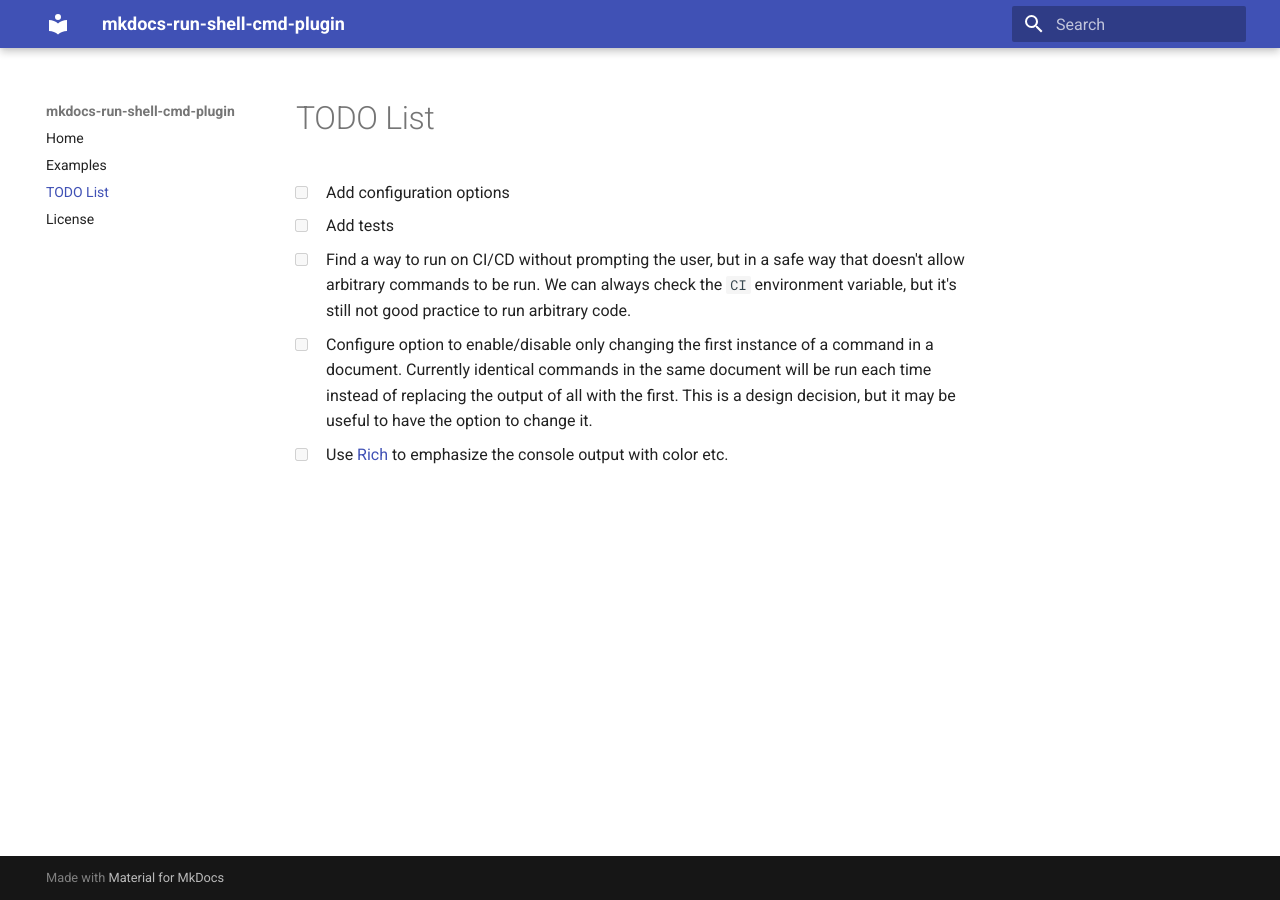
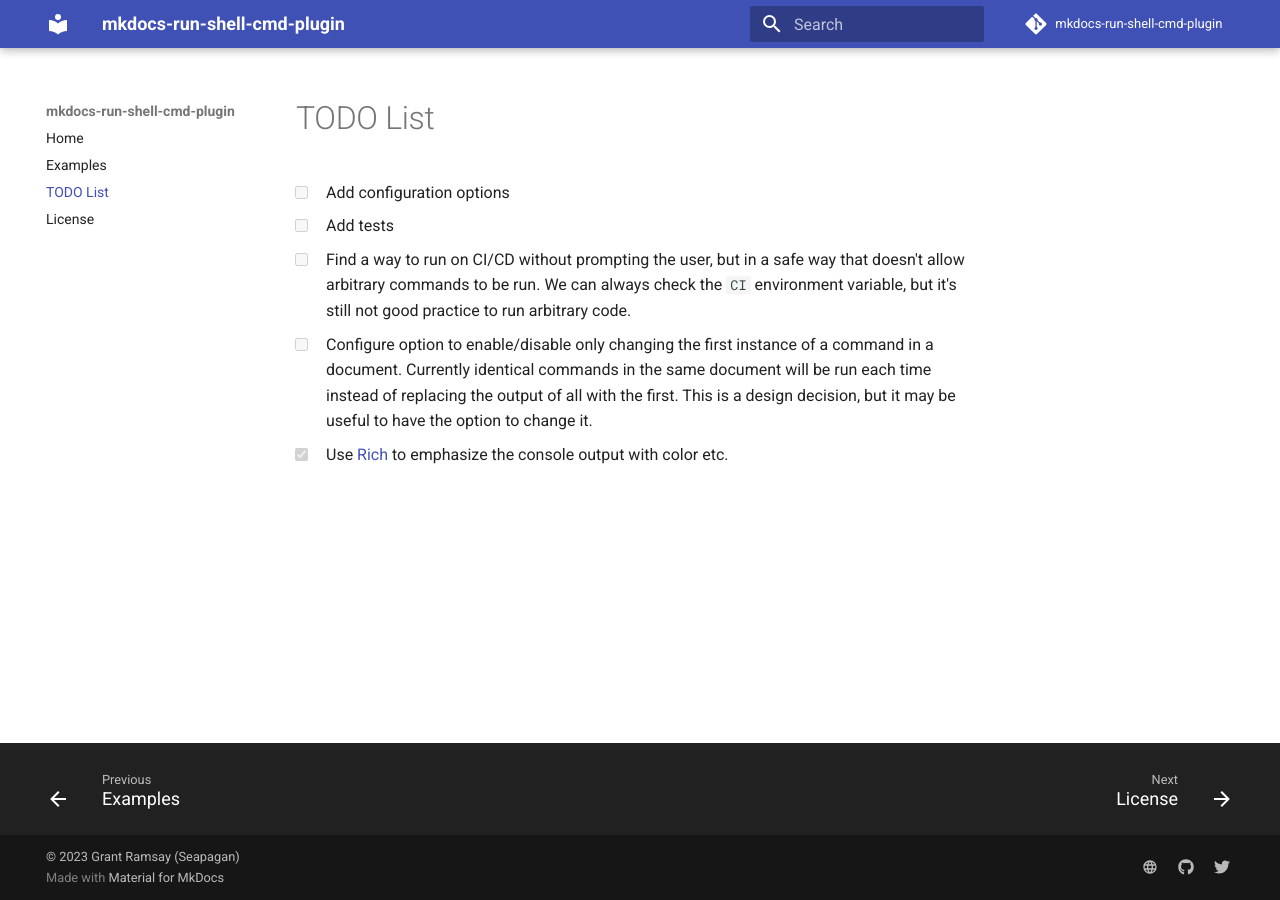
Before and after one commit to seapagan/mkdocs-run-shell-cmd-plugin, an MkDocs documentation site: the page built from docs/todo.md, in a window 1280 px wide. Built offline with MkDocs 1.6.1 and Material for MkDocs 9.7.7, drawn with Linux system fonts in a browser that asks for light colours; comment, search, counter and statistics services are not loaded.

Commit message:
finishing touches to docs
Signed-off-by: Grant Ramsay <seapagan@gmail.com>

```diff
--- a/TODO.md
+++ b/TODO.md
@@ -9,5 +9,5 @@
   command in a document. Currently identical commands in the same document will
   be run each time instead of replacing the output of all with the first. This
   is a design decision, but it may be useful to have the option to change it.
-- [ ] Use [Rich](https://github.com/Textualize/rich) to emphasize the console
+- [x] Use [Rich](https://github.com/Textualize/rich) to emphasize the console
   output with color etc.
--- a/mkdocs.yml
+++ b/mkdocs.yml
@@ -1,8 +1,16 @@
 site_name: mkdocs-run-shell-cmd-plugin
+
+repo_url: https://github.com/seapagan/mkdocs-run-shell-cmd-plugin
+repo_name: mkdocs-run-shell-cmd-plugin
+copyright: © 2023 Grant Ramsay (Seapagan)
 
 theme:
   name: material
   language: en
+  features:
+    - content.code.copy
+    - navigation.expand
+    - navigation.footer
 
 plugins:
   - search
@@ -16,6 +24,15 @@
   - pymdownx.highlight
   - pymdownx.tasklist
 
+extra:
+  social:
+    - icon: material/web
+      link: https://www.gnramsay.com
+    - icon: fontawesome/brands/github
+      link: https://github.com/seapagan
+    - icon: fontawesome/brands/twitter
+      link: https://twitter.com/gnramsay_dev
+
 extra_css:
   - css/tasklist.css
 
```
